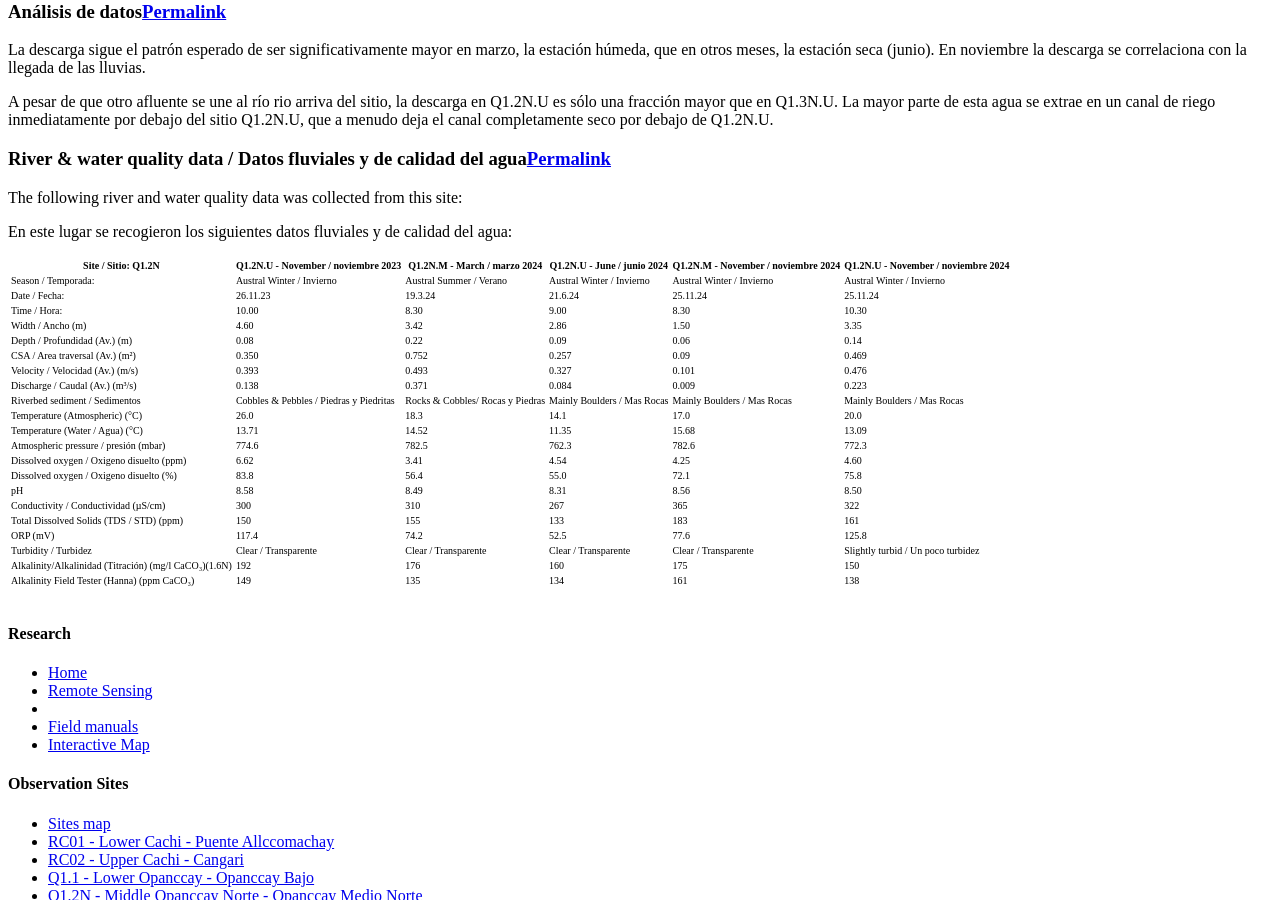
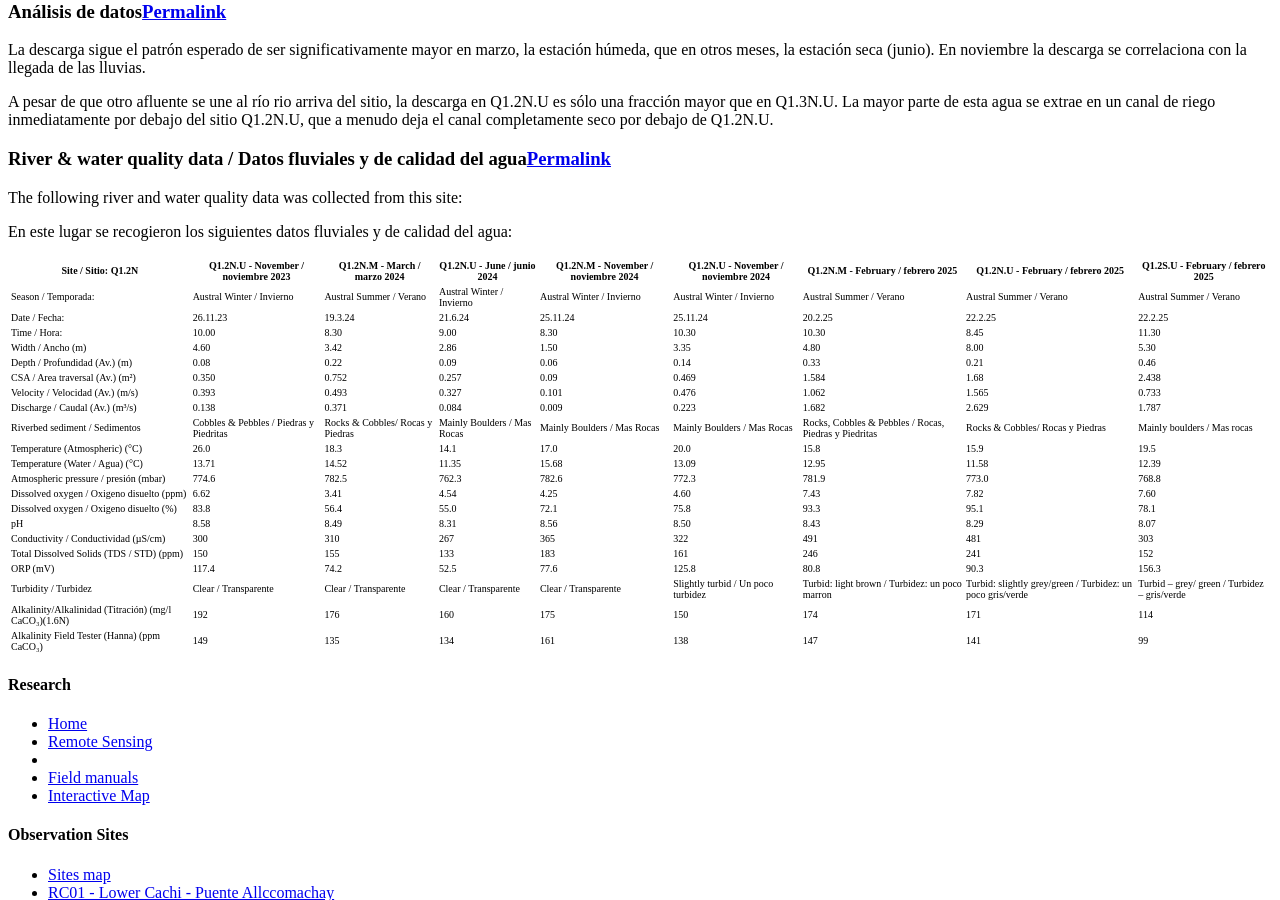
Before and after one commit to HVLepage/cavep-unah, a Jekyll site: the page built from _docs/site-network/Q1_2N.md, in a window 1280 px wide and 900 px high, scrolled down 3832 px. Built offline with Jekyll 4.4.1, drawn with Linux system fonts in a browser that asks for light colours; comment, search, counter and statistics services are not loaded.

Commit message:
Update Q1_2N.md

```diff
--- a/_docs/site-network/Q1_2N.md
+++ b/_docs/site-network/Q1_2N.md
@@ -89,27 +89,26 @@ The following river and water quality data was collected from this site:
 
 En este lugar se recogieron los siguientes datos fluviales y de calidad del agua:
 
-|     Site / Sitio: Q1.2N                                        |      Q1.2N.U - November / noviembre 2023       |     Q1.2N.M -  March / marzo 2024       |     Q1.2N.U - June / junio 2024    |     Q1.2N.M - November / noviembre 2024    |     Q1.2N.U - November / noviembre 2024    |
-|----------------------------------------------------------------|------------------------------------------------|-----------------------------------------|------------------------------------|--------------------------------------------|--------------------------------------------|
-|     Season / Temporada:                                        |     Austral Winter / Invierno                  |     Austral Summer / Verano             |     Austral Winter / Invierno      |     Austral Winter / Invierno              |     Austral Winter / Invierno              |
-|     Date / Fecha:                                              |     26.11.23                                   |     19.3.24                             |     21.6.24                        |     25.11.24                               |     25.11.24                               |
-|     Time / Hora:                                               |     10.00                                      |     8.30                                |     9.00                           |     8.30                                   |     10.30                                  |
-|     Width / Ancho (m)                                          |     4.60                                       |     3.42                                |     2.86                           |     1.50                                   |     3.35                                   |
-|     Depth / Profundidad (Av.) (m)                              |     0.08                                       |     0.22                                |     0.09                           |     0.06                                   |     0.14                                   |
-|     CSA / Area traversal (Av.) (m²)                            |     0.350                                      |     0.752                               |     0.257                          |     0.09                                   |     0.469                                  |
-|     Velocity / Velocidad    (Av.) (m/s)                        |     0.393                                      |     0.493                               |     0.327                          |     0.101                                  |     0.476                                  |
-|     Discharge / Caudal (Av.) (m³/s)                            |     0.138                                      |     0.371                               |     0.084                          |     0.009                                  |     0.223                                  |
-|     Riverbed sediment / Sedimentos                             |     Cobbles & Pebbles / Piedras y Piedritas    |     Rocks & Cobbles/ Rocas y Piedras    |     Mainly Boulders / Mas Rocas    |     Mainly Boulders / Mas Rocas            |     Mainly Boulders / Mas Rocas            |
-|     Temperature (Atmospheric) (°C)                             |     26.0                                       |     18.3                                |     14.1                           |     17.0                                   |     20.0                                   |
-|     Temperature (Water / Agua) (°C)                            |     13.71                                      |     14.52                               |     11.35                          |     15.68                                  |     13.09                                  |
-|     Atmospheric pressure / presión (mbar)                      |     774.6                                      |     782.5                               |     762.3                          |     782.6                                  |     772.3                                  |
-|     Dissolved oxygen /   Oxigeno disuelto (ppm)                |     6.62                                       |     3.41                                |     4.54                           |     4.25                                   |     4.60                                   |
-|     Dissolved oxygen / Oxigeno disuelto (%)                    |     83.8                                       |     56.4                                |     55.0                           |     72.1                                   |     75.8                                   |
-|     pH                                                         |     8.58                                       |     8.49                                |     8.31                           |     8.56                                   |     8.50                                   |
-|     Conductivity / Conductividad (µS/cm)                       |     300                                        |     310                                 |     267                            |     365                                    |     322                                    |
-|     Total Dissolved Solids (TDS / STD)  (ppm)                  |     150                                        |     155                                 |     133                            |     183                                    |     161                                    |
-|     ORP (mV)                                                   |     117.4                                      |     74.2                                |     52.5                           |     77.6                                   |     125.8                                  |
-|     Turbidity / Turbidez                                       |     Clear / Transparente                       |     Clear / Transparente                |     Clear / Transparente           |     Clear / Transparente                   |     Slightly turbid / Un poco turbidez     |
-|     Alkalinity/Alkalinidad   (Titración) (mg/l CaCO₃)(1.6N)    |     192                                        |     176                                 |     160                            |     175                                    |     150                                    |
-|     Alkalinity Field Tester (Hanna) (ppm CaCO₃)                |     149                                        |     135                                 |     134                            |     161                                    |     138                                    |
-|                                                                |                                                |                                         |                                    |                                            |                                            |
+|     Site / Sitio: Q1.2N                                        |      Q1.2N.U - November / noviembre 2023       |     Q1.2N.M -  March / marzo 2024       |     Q1.2N.U - June / junio 2024    |     Q1.2N.M - November / noviembre 2024    |     Q1.2N.U - November / noviembre 2024    |     Q1.2N.M - February / febrero 2025                        |     Q1.2N.U - February / febrero 2025                               |     Q1.2S.U - February / febrero 2025                 |
+|----------------------------------------------------------------|------------------------------------------------|-----------------------------------------|------------------------------------|--------------------------------------------|--------------------------------------------|--------------------------------------------------------------|---------------------------------------------------------------------|-------------------------------------------------------|
+|     Season / Temporada:                                        |     Austral Winter / Invierno                  |     Austral Summer / Verano             |     Austral Winter / Invierno      |     Austral Winter / Invierno              |     Austral Winter / Invierno              |     Austral Summer / Verano                                  |     Austral Summer / Verano                                         |     Austral Summer / Verano                           |
+|     Date / Fecha:                                              |     26.11.23                                   |     19.3.24                             |     21.6.24                        |     25.11.24                               |     25.11.24                               |     20.2.25                                                  |     22.2.25                                                         |     22.2.25                                           |
+|     Time / Hora:                                               |     10.00                                      |     8.30                                |     9.00                           |     8.30                                   |     10.30                                  |     10.30                                                    |     8.45                                                            |     11.30                                             |
+|     Width / Ancho (m)                                          |     4.60                                       |     3.42                                |     2.86                           |     1.50                                   |     3.35                                   |     4.80                                                     |     8.00                                                            |     5.30                                              |
+|     Depth / Profundidad (Av.) (m)                              |     0.08                                       |     0.22                                |     0.09                           |     0.06                                   |     0.14                                   |     0.33                                                     |     0.21                                                            |     0.46                                              |
+|     CSA / Area traversal (Av.) (m²)                            |     0.350                                      |     0.752                               |     0.257                          |     0.09                                   |     0.469                                  |     1.584                                                    |     1.68                                                            |     2.438                                             |
+|     Velocity / Velocidad    (Av.) (m/s)                        |     0.393                                      |     0.493                               |     0.327                          |     0.101                                  |     0.476                                  |     1.062                                                    |     1.565                                                           |     0.733                                             |
+|     Discharge / Caudal (Av.) (m³/s)                            |     0.138                                      |     0.371                               |     0.084                          |     0.009                                  |     0.223                                  |     1.682                                                    |     2.629                                                           |     1.787                                             |
+|     Riverbed sediment / Sedimentos                             |     Cobbles & Pebbles / Piedras y Piedritas    |     Rocks & Cobbles/ Rocas y Piedras    |     Mainly Boulders / Mas Rocas    |     Mainly Boulders / Mas Rocas            |     Mainly Boulders / Mas Rocas            |     Rocks, Cobbles & Pebbles / Rocas, Piedras y Piedritas    |     Rocks & Cobbles/ Rocas y Piedras                                |     Mainly boulders / Mas  rocas                      |
+|     Temperature (Atmospheric) (°C)                             |     26.0                                       |     18.3                                |     14.1                           |     17.0                                   |     20.0                                   |     15.8                                                     |     15.9                                                            |     19.5                                              |
+|     Temperature (Water / Agua) (°C)                            |     13.71                                      |     14.52                               |     11.35                          |     15.68                                  |     13.09                                  |     12.95                                                    |     11.58                                                           |     12.39                                             |
+|     Atmospheric pressure / presión (mbar)                      |     774.6                                      |     782.5                               |     762.3                          |     782.6                                  |     772.3                                  |     781.9                                                    |     773.0                                                           |     768.8                                             |
+|     Dissolved oxygen / Oxigeno   disuelto (ppm)                |     6.62                                       |     3.41                                |     4.54                           |     4.25                                   |     4.60                                   |     7.43                                                     |     7.82                                                            |     7.60                                              |
+|     Dissolved oxygen / Oxigeno disuelto (%)                    |     83.8                                       |     56.4                                |     55.0                           |     72.1                                   |     75.8                                   |     93.3                                                     |     95.1                                                            |     78.1                                              |
+|     pH                                                         |     8.58                                       |     8.49                                |     8.31                           |     8.56                                   |     8.50                                   |     8.43                                                     |     8.29                                                            |     8.07                                              |
+|     Conductivity / Conductividad (µS/cm)                       |     300                                        |     310                                 |     267                            |     365                                    |     322                                    |     491                                                      |     481                                                             |     303                                               |
+|     Total Dissolved Solids (TDS / STD)  (ppm)                  |     150                                        |     155                                 |     133                            |     183                                    |     161                                    |     246                                                      |     241                                                             |     152                                               |
+|     ORP (mV)                                                   |     117.4                                      |     74.2                                |     52.5                           |     77.6                                   |     125.8                                  |     80.8                                                     |     90.3                                                            |     156.3                                             |
+|     Turbidity / Turbidez                                       |     Clear / Transparente                       |     Clear / Transparente                |     Clear / Transparente           |     Clear / Transparente                   |     Slightly turbid / Un poco turbidez     |     Turbid: light brown / Turbidez: un poco marron           |     Turbid: slightly grey/green /   Turbidez: un poco gris/verde    |     Turbid – grey/ green / Turbidez –   gris/verde    |
+|     Alkalinity/Alkalinidad   (Titración) (mg/l CaCO₃)(1.6N)    |     192                                        |     176                                 |     160                            |     175                                    |     150                                    |     174                                                      |     171                                                             |     114                                               |
+|     Alkalinity Field Tester (Hanna) (ppm CaCO₃)                |     149                                        |     135                                 |     134                            |     161                                    |     138                                    |     147                                                      |     141                                                             |     99                                                |
```
